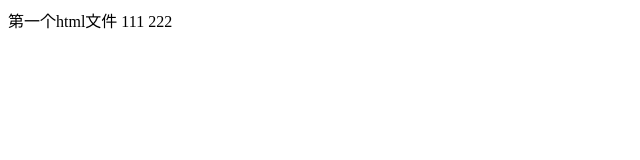
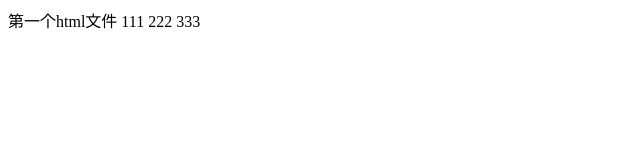
Before and after one commit to it-chenhong/git-demo, a plain HTML site: page index.html in a window 1280 px wide. Shown: the full height of the page, 0-640 px from the left. Drawn offline with Linux system fonts and the light colour scheme.

Commit message:
A程序员第四次提交

```diff
--- a/index.html
+++ b/index.html
@@ -8,7 +8,7 @@
 </head>
 
 <body>
-    第一个html文件 111 222
+    第一个html文件 111 222 333
 </body>
 
 </html>
```
